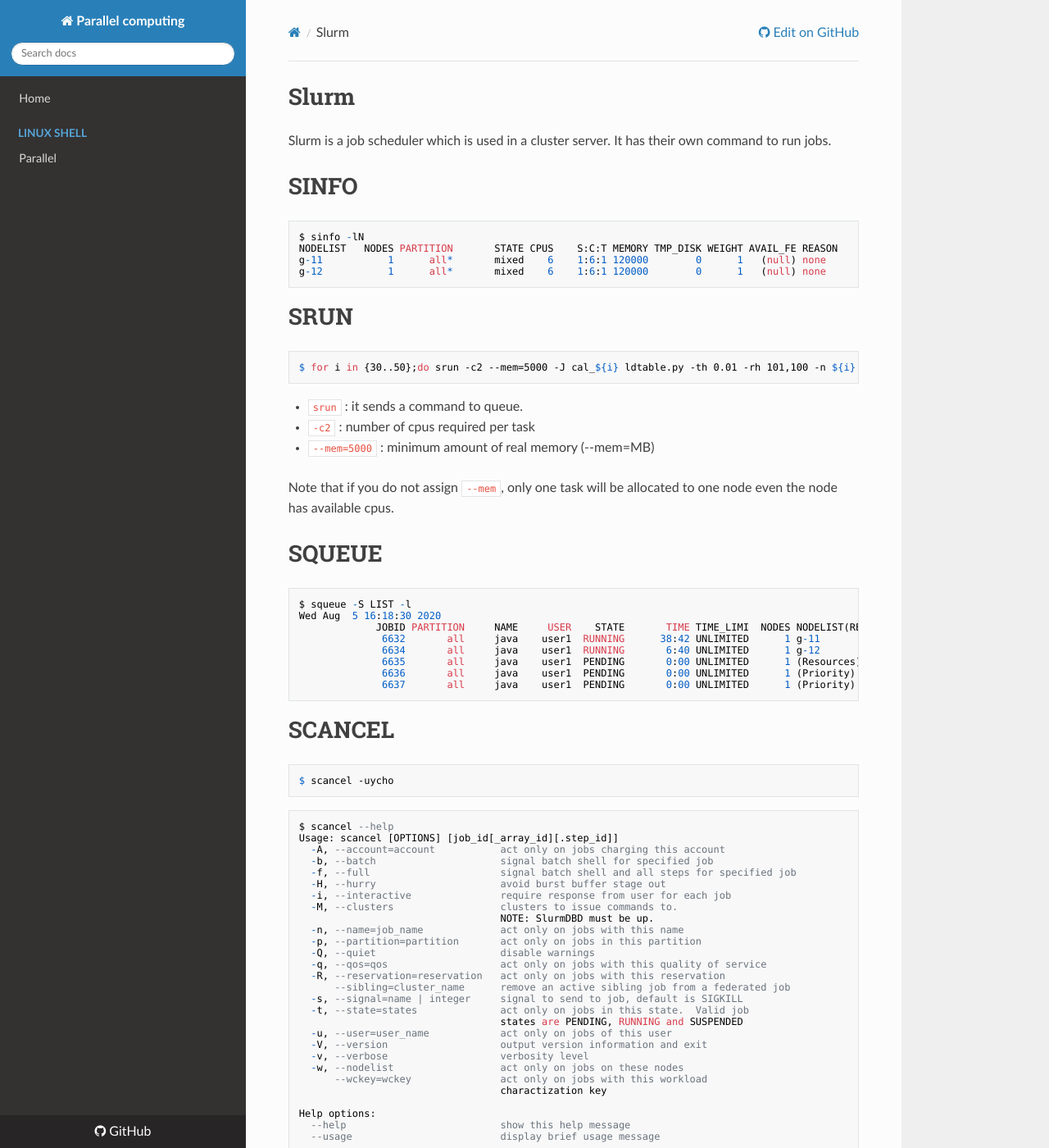
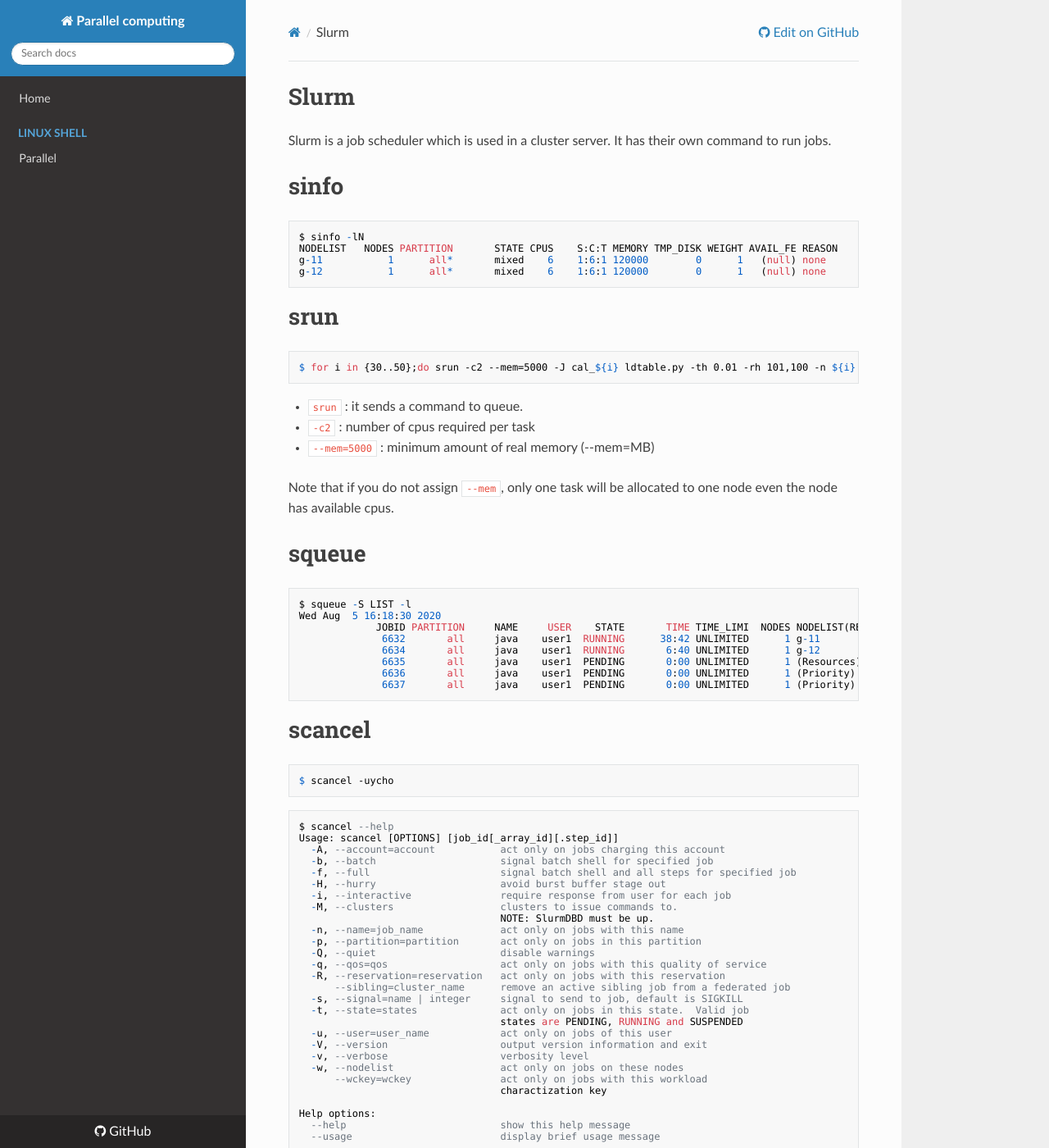
Before and after one commit to WonyoungCho/parallel, an MkDocs documentation site: the page built from docs/slurm.md, in a window 1280 px wide and 1400 px high. Shown: the whole window at 82% size. Built offline with MkDocs 1.6.1, drawn with Linux system fonts in a browser that asks for light colours; nearby versions of some CDN libraries; old or Windows-style settings are respelled for this version of MkDocs.

````diff
--- a/docs/slurm.md
+++ b/docs/slurm.md
@@ -1,7 +1,7 @@
 # Slurm
 Slurm is a job scheduler which is used in a cluster server. It has their own command to run jobs.
 
-# SINFO
+# sinfo
 ```
 $ sinfo -lN
 NODELIST   NODES PARTITION       STATE CPUS    S:C:T MEMORY TMP_DISK WEIGHT AVAIL_FE REASON
@@ -10,7 +10,7 @@ g-12           1      all*       mixed    6    1:6:1 120000        0      1   (n
 ```
 
 
-# SRUN
+# srun
 ```
 $ for i in {30..50};do srun -c2 --mem=5000 -J cal_${i} ldtable.py -th 0.01 -rh 101,100 -n ${i} --approx -c 2 & done
 ```
@@ -21,7 +21,7 @@ $ for i in {30..50};do srun -c2 --mem=5000 -J cal_${i} ldtable.py -th 0.01 -rh 1
 Note that if you do not assign `--mem`, only one task will be allocated to one node even the node has available cpus.
 
 
-# SQUEUE
+# squeue
 ```
 $ squeue -S LIST -l
 Wed Aug  5 16:18:30 2020
@@ -34,7 +34,7 @@ Wed Aug  5 16:18:30 2020
 ```
 
 
-# SCANCEL
+# scancel
 ```
 $ scancel -uycho
 ```
````
